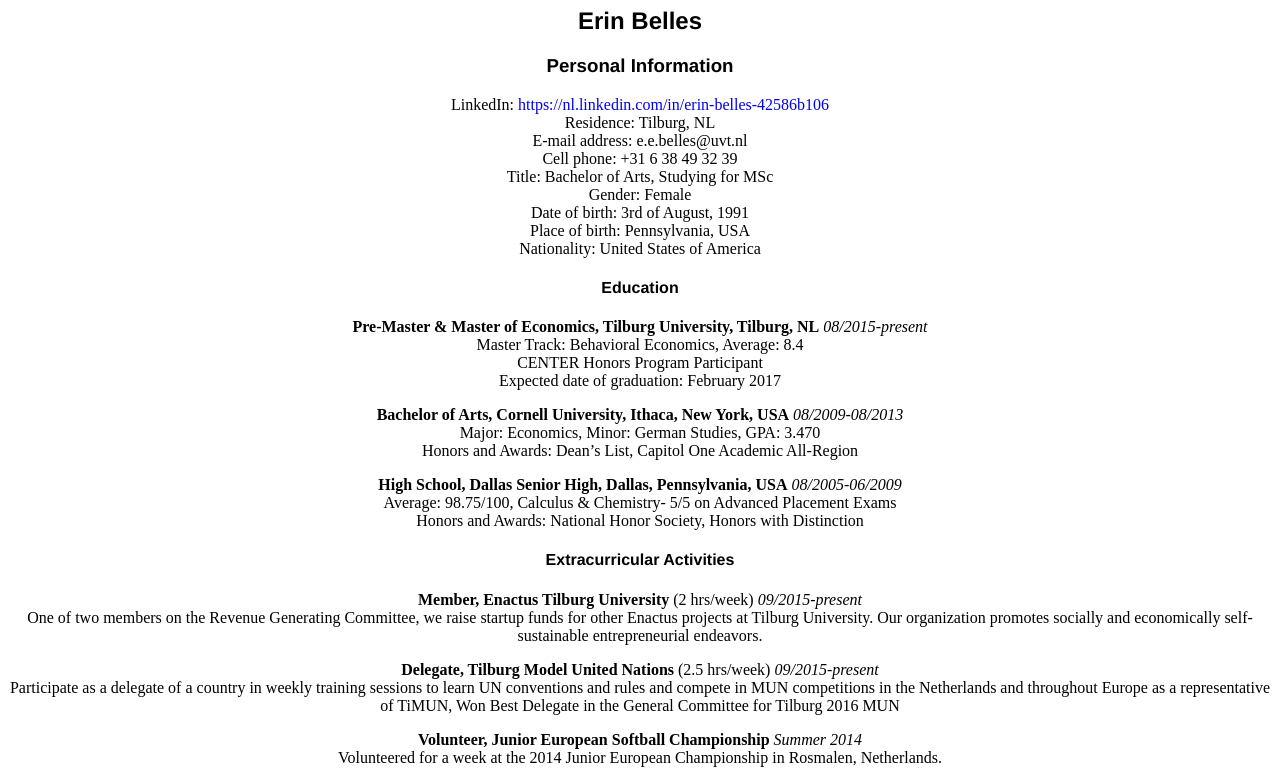
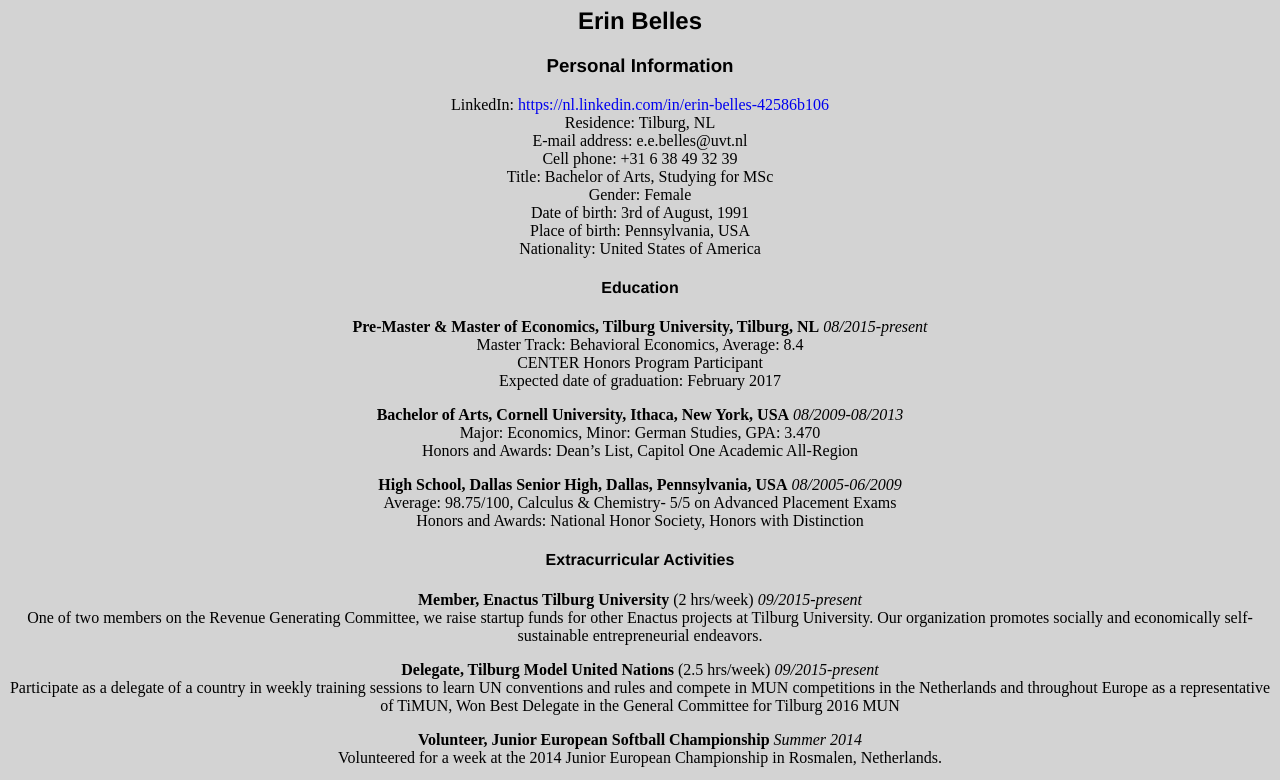
Before and after one commit to e-belles/EB, a plain HTML site: page index.html in a window 1280 px wide. Shown: the part 73-853 px from the top of the page. Drawn offline with Linux system fonts and the light colour scheme.

Commit message:
Update index.html

```diff
--- a/index.html
+++ b/index.html
@@ -7,6 +7,7 @@
   <title></title>
   <style type="text/css">code{white-space: pre;}</style>
   <link rel="stylesheet" href="buttondown.css" type="text/css" />
+<body style="background-color:lightgrey;">
 </head>
 <body>
 <center>
```
